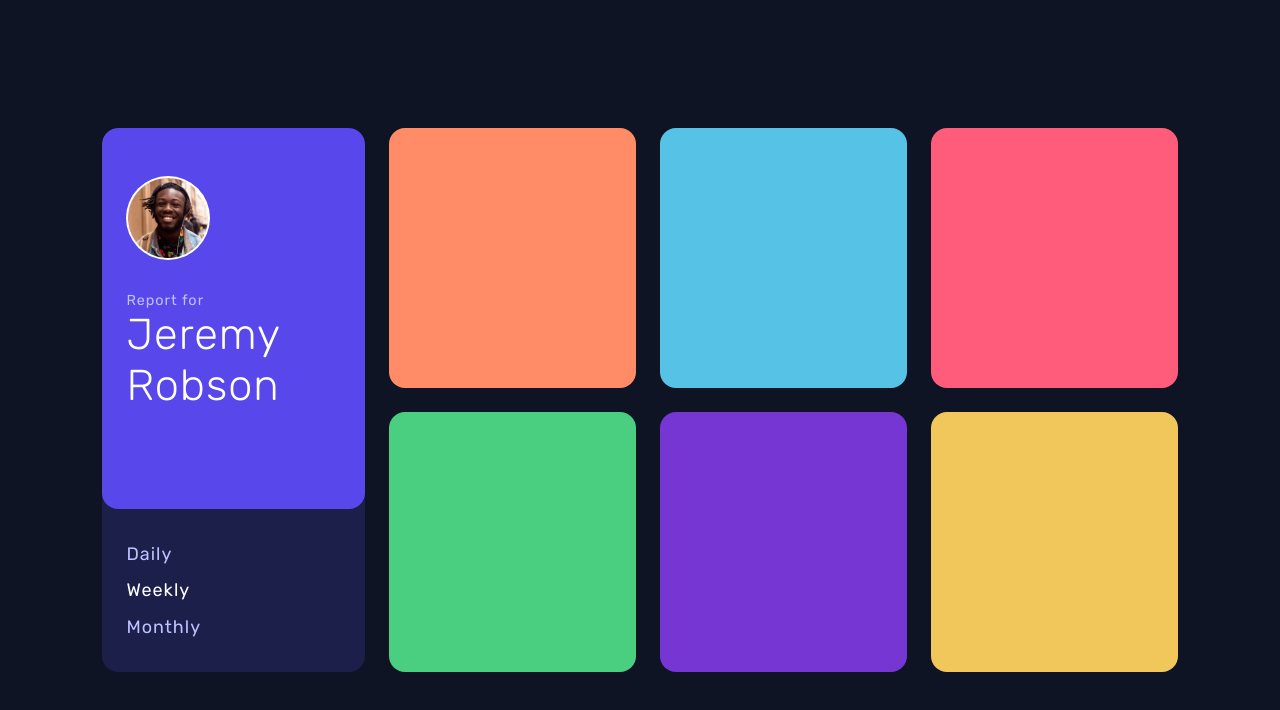
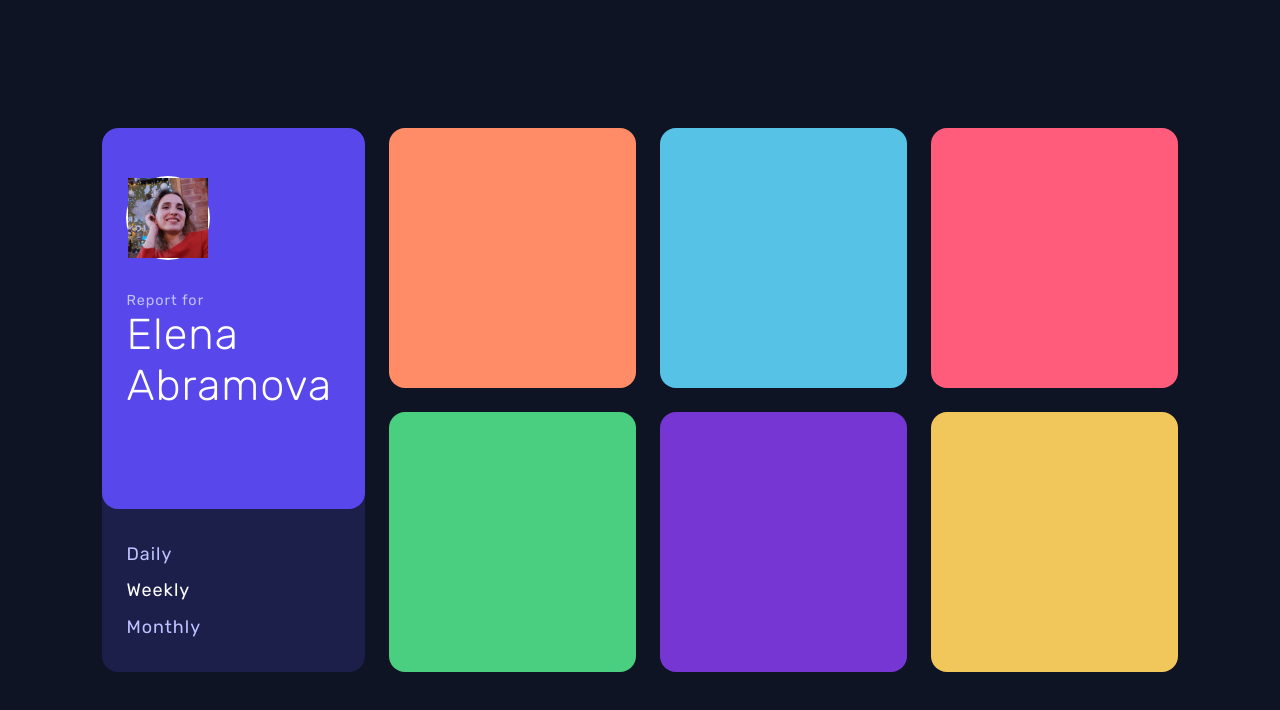
Before and after one commit to NikitaKozlov-R/time-tracking, a Vue app: page / in a window 1280 px wide. Shown: the top 710 px of the page. Built offline with nearby package versions, Linux system fonts and the light colour scheme.

Commit message:
feat: add new user data

```diff
--- a/src/App.vue
+++ b/src/App.vue
@@ -26,8 +26,8 @@ export default {
   data: () => ({
     trackingData,
     userData: {
-      name: 'Jeremy Robson',
-      avatar: 'img/image-jeremy.png',
+      name: 'Elena Abramova',
+      avatar: 'img/image-elen.jpg',
     },
   }),
 }
```
Also changed, not shown: src/assets/img/image-elen.jpg (added).
